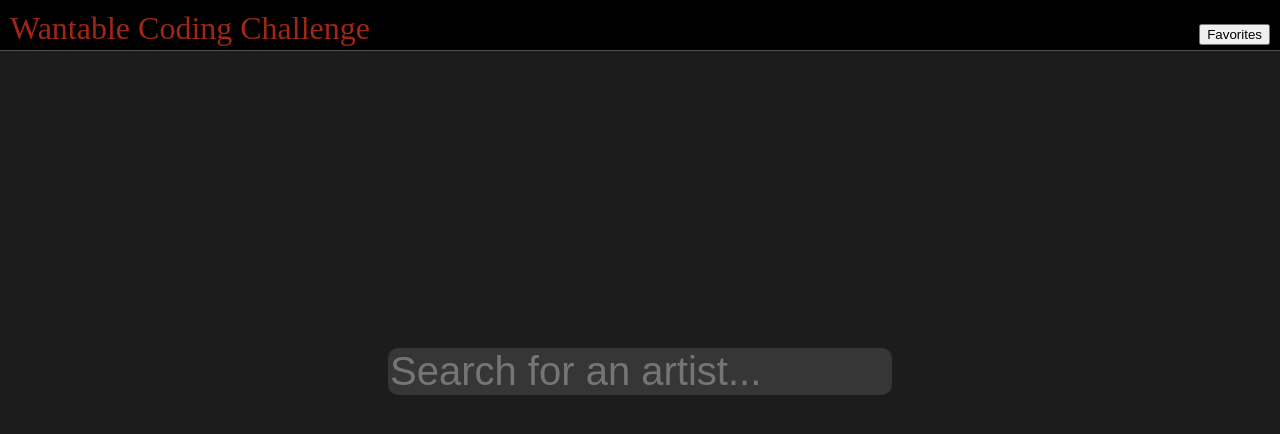
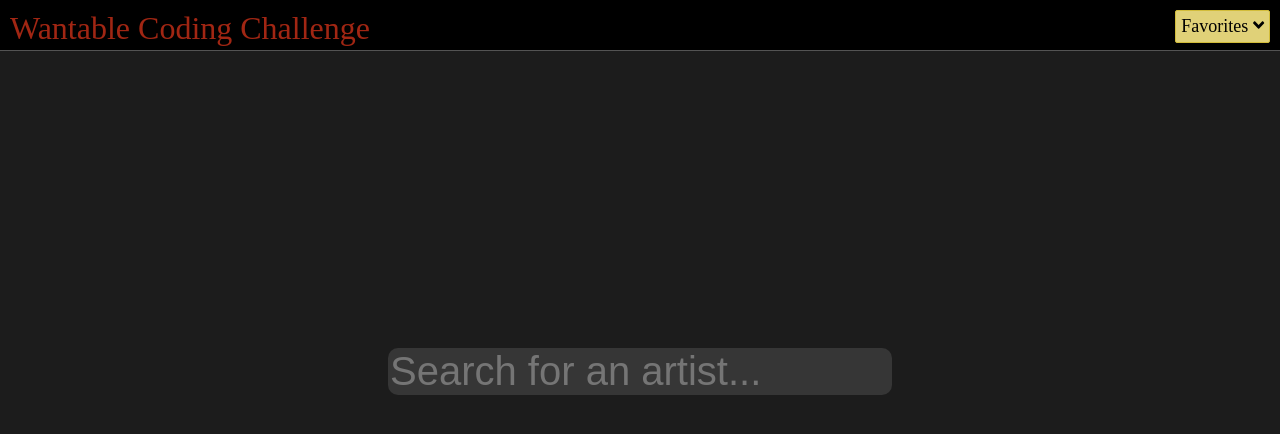
Before and after one commit to Fennerwe/Wantable-Challenge, a React (Create React App) app: page /#/ in a window 1280 px wide. Shown: the top 434 px of the page. Built offline with nearby package versions, Linux system fonts and the light colour scheme.

Commit message:
Styling for favorites dropdown

```diff
--- a/src/components/layout/components/FavoritesList.module.scss
+++ b/src/components/layout/components/FavoritesList.module.scss
@@ -13,6 +13,15 @@ $listColor: #353535;
   right: 0px;
   min-height: 100px;
   box-shadow: 3px 3px 10px black;
+}
+
+.favorites {
+  background-color: #e0d178;
+  font-size: 18px;
+  color: black;
+  border-radius: 2px;
+  border: 1px solid darken(#e0d178, 15);
+  padding: 5px;
 }
 
 .listTable {
--- a/src/components/layout/components/FavoritesList.module.scss.d.ts
+++ b/src/components/layout/components/FavoritesList.module.scss.d.ts
@@ -1,5 +1,6 @@
 export const listContainer: string;
 export const list: string;
+export const favorites: string;
 export const listTable: string;
 export const tableBody: string;
 export const row: string;
--- a/src/components/layout/components/FavoritesList.tsx
+++ b/src/components/layout/components/FavoritesList.tsx
@@ -1,4 +1,4 @@
-import { faTrashAlt } from '@fortawesome/free-solid-svg-icons'
+import { faAngleDown, faTrashAlt } from '@fortawesome/free-solid-svg-icons'
 import { FontAwesomeIcon } from '@fortawesome/react-fontawesome'
 import React, { useContext, useState } from 'react'
 import { useHistory } from 'react-router-dom'
@@ -19,7 +19,9 @@ export const FavoritesList = (props: {}) => {
       onMouseLeave={() => setIsListVisible(false)}
       onBlur={() => setIsListVisible(false)}
     >
-      <button type="button">Favorites</button>
+      <div className={classes.favorites}>
+        Favorites <FontAwesomeIcon icon={faAngleDown} />
+      </div>
       <div className={classes.listContainer}>
         {isListVisible && (
           <div className={classes.list}>
```
